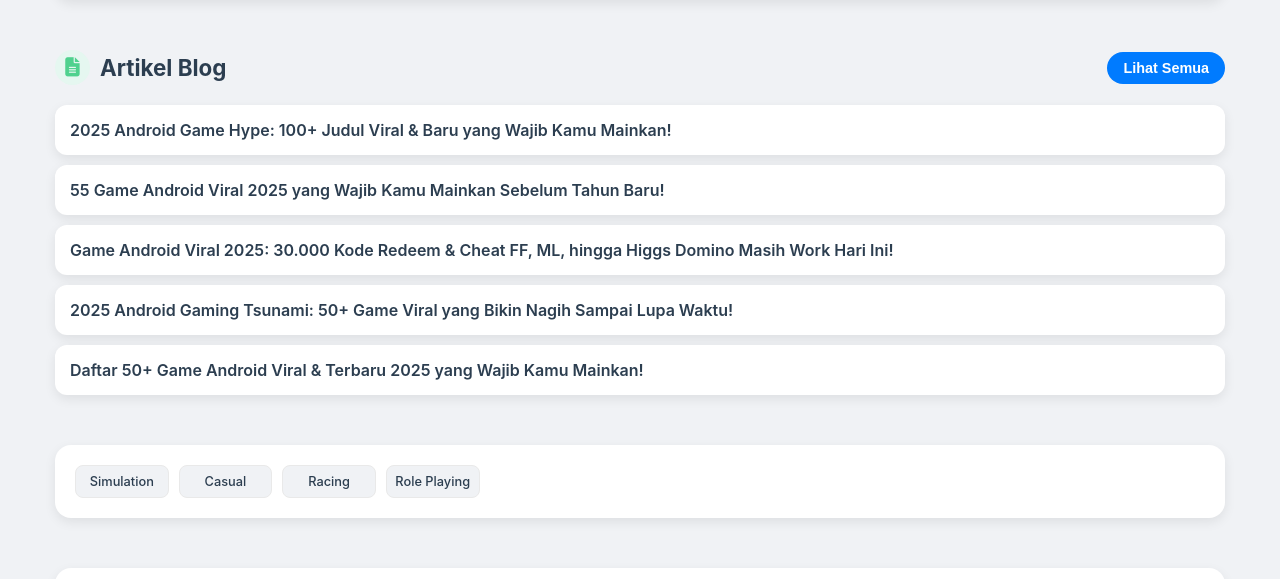
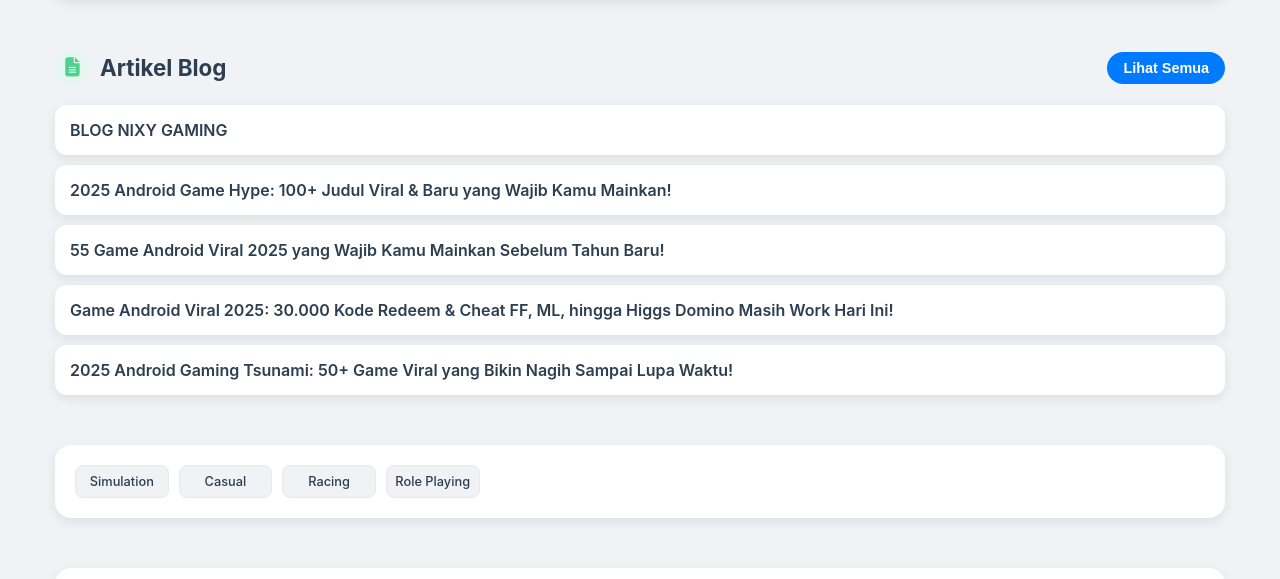
Before and after one commit to nxmn0001/ng, a plain HTML site: page index.html in a window 1280 px wide. Shown: the part 2591-3170 px from the top of the page. Drawn offline with Linux system fonts and the light colour scheme.

Commit message:
docs: Update index.html dengan artikel 'BLOG NIXY GAMING'

```diff
--- a/index.html
+++ b/index.html
@@ -598,6 +598,7 @@
                         <button class="view-all-btn">Lihat Semua</button>
                     </div>
                     <div class="blog-list app-list" id="blog-list">
+    <a href="blog/blog-nixy-gaming.html" class="blog-post-item">BLOG NIXY GAMING</a>
     <a href="https://nixygaming.my.id/blog/2025-android-game-hype-100-judul-viral-baru-yang-wajib-kamu-mainkan.html" class="blog-post-item">2025 Android Game Hype: 100+ Judul Viral & Baru yang Wajib Kamu Mainkan!</a>
     <a href="https://nixygaming.my.id/blog/55-game-android-viral-2025-yang-wajib-kamu-mainkan-sebelum-tahun-baru.html" class="blog-post-item">55 Game Android Viral 2025 yang Wajib Kamu Mainkan Sebelum Tahun Baru!</a>
     <a href="https://nixygaming.my.id/blog/game-android-viral-2025-30000-kode-redeem-cheat-ff-ml-hingga-higgs-domino-masih-work-hari-ini.html" class="blog-post-item">Game Android Viral 2025: 30.000 Kode Redeem &amp; Cheat FF, ML, hingga Higgs Domino Masih Work Hari Ini!</a>
```
